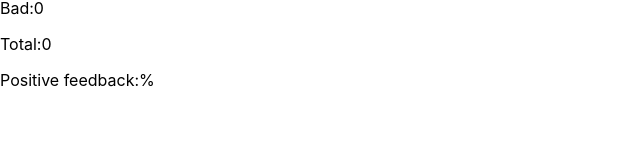
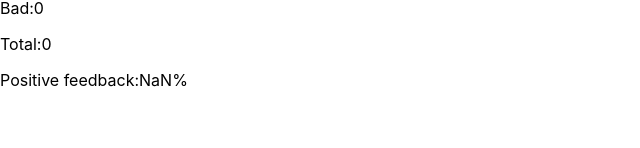
Before and after one commit to TSergiiM/goit-react-hw-02-feedback, a React (Create React App) app: page / in a window 1280 px wide. Shown: the part 152-300 px from the top of the page, without its empty margins (0-640 px from the left). Built offline with nearby package versions, Linux system fonts and the light colour scheme.

Commit message:
Update App.jsx

```diff
--- a/src/components/App.jsx
+++ b/src/components/App.jsx
@@ -26,18 +26,18 @@ export class App extends Component {
     }));
   };
   countTotalFeedback = () => {
-    console.log(Object.values(this.state));
     return Object.values(this.state).reduce((total, value) => {
       return total + value;
     }, 0);
   };
-  countPositiveFeedbackPercentage = () => {};
+  countPositiveFeedbackPercentage = () => {
+    return Math.round((this.state.good / this.countTotalFeedback()) * 100);
+  };
 
   render() {
     const { good, neutral, bad } = this.state;
     const total = this.countTotalFeedback();
-    const countPositiveFeedbackPercentage =
-      this.countPositiveFeedbackPercentage;
+
     return (
       <div>
         <SectionTitle title="Please leave feedback"></SectionTitle>
@@ -52,7 +52,7 @@ export class App extends Component {
           neutral={neutral}
           bad={bad}
           total={total}
-          positivePercentage={countPositiveFeedbackPercentage}
+          positivePercentage={this.countPositiveFeedbackPercentage()}
         ></Statistics>
       </div>
     );
```
